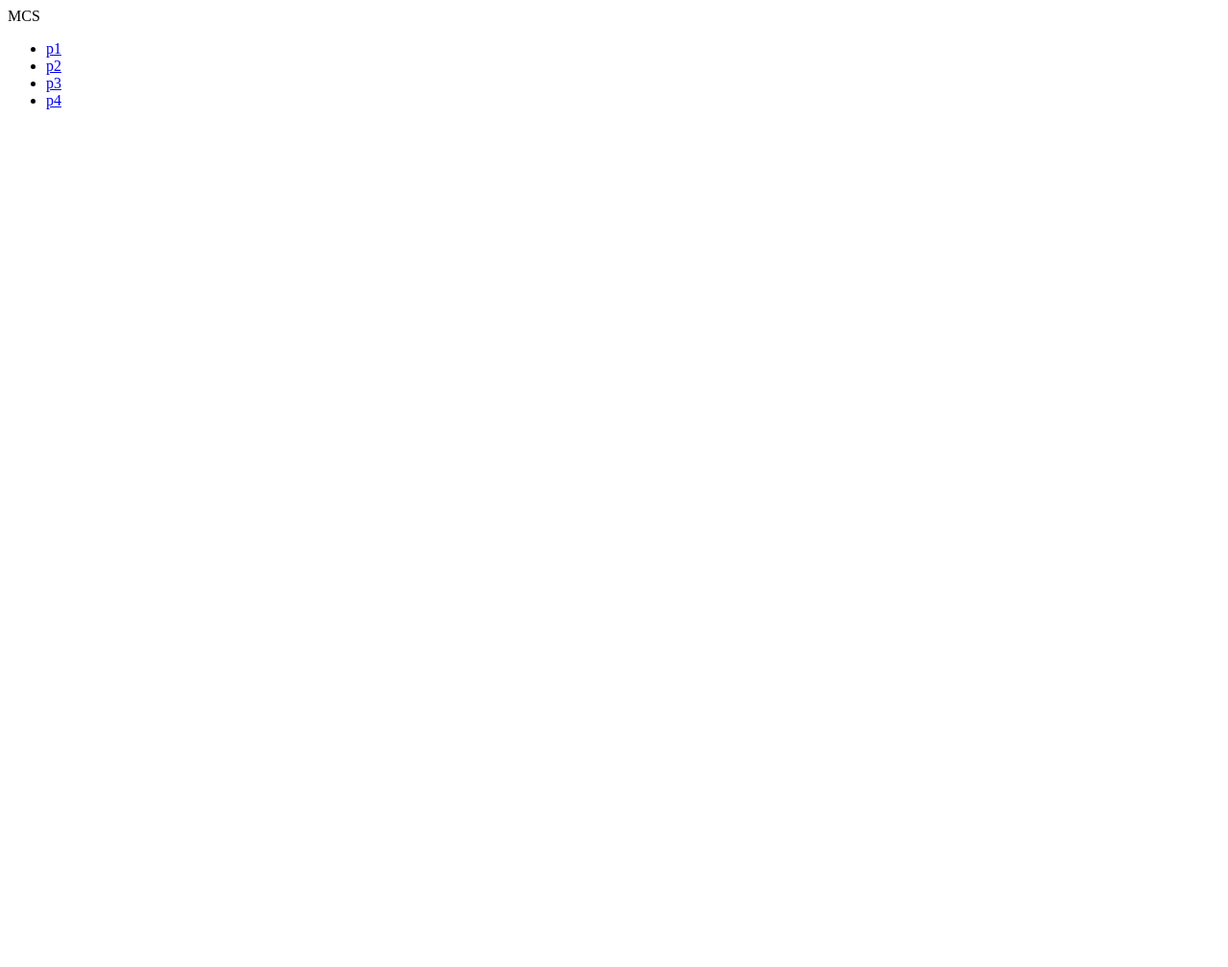
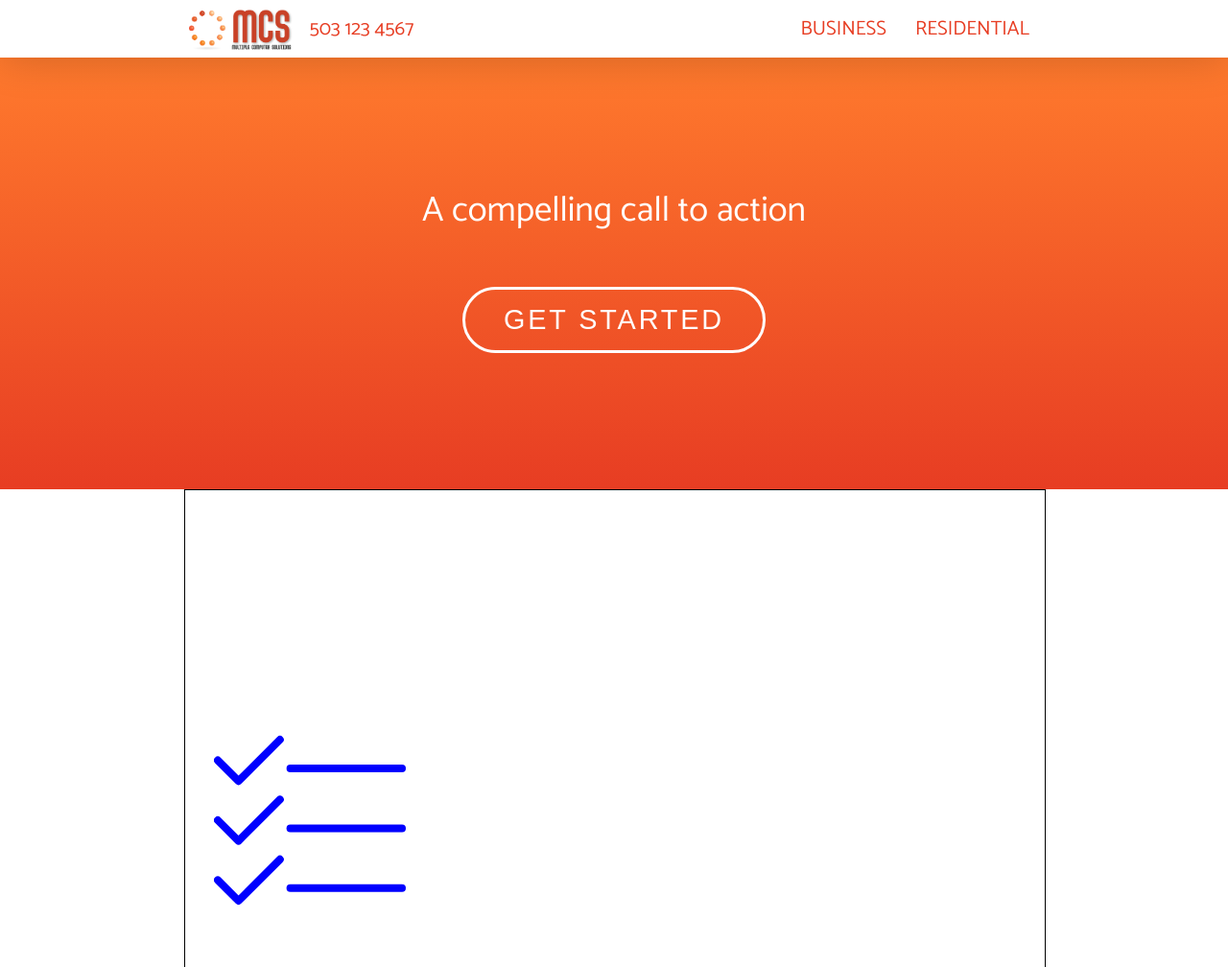
Before and after one commit to chasewdavis/mcsmetro, a website: page src/index.html in a window 1280 px wide. Shown: the top 1008 px of the page at 96% size. Before the commit the page ends 800 px from the top, so only its background shows below. Drawn offline with Linux system fonts and the light colour scheme.

Commit message:
clean setup, getting to work

```diff
--- a/server/server.js
+++ b/server/server.js
@@ -1,5 +1,5 @@
 const express = require('express');
-// const path = require('path');
+const path = require('path');
 
 const app = express();
 
--- /dev/null
+++ b/src/css/reset.css
@@ -0,0 +1,55 @@
+/* http://meyerweb.com/eric/tools/css/reset/
+   v2.0 | 20110126
+   License: none (public domain)
+*/
+html, body, div, span, applet, object, iframe,
+h1, h2, h3, h4, h5, h6, p, blockquote, pre,
+a, abbr, acronym, address, big, cite, code,
+del, dfn, em, img, ins, kbd, q, s, samp,
+small, strike, strong, sub, sup, tt, var,
+b, u, i, center,
+dl, dt, dd, ol, ul, li,
+fieldset, form, label, legend,
+table, caption, tbody, tfoot, thead, tr, th, td,
+article, aside, canvas, details, embed,
+figure, figcaption, footer, header, hgroup,
+menu, nav, output, ruby, section, summary,
+time, mark, audio, video {
+  margin: 0;
+  padding: 0;
+  border: 0;
+  font-size: 100%;
+  font: inherit;
+  font-family: 'Catamaran';
+  vertical-align: baseline; }
+
+/* HTML5 display-role reset for older browsers */
+article, aside, details, figcaption, figure,
+footer, header, hgroup, menu, nav, section {
+  display: block; }
+
+button {
+  cursor: pointer;
+}
+
+svg text{
+  display: none;
+}
+
+body {
+  line-height: 1; }
+
+ol, ul {
+  list-style: none; }
+
+blockquote, q {
+  quotes: none; }
+
+blockquote:before, blockquote:after,
+q:before, q:after {
+  content: '';
+  content: none; }
+
+table {
+  border-collapse: collapse;
+  border-spacing: 0; }
--- /dev/null
+++ b/src/index.css
@@ -0,0 +1,3 @@
+@import url("https://fonts.googleapis.com/css?family=Catamaran");
+@import url("css/reset.css");
+@import url("css/home.css");
--- a/src/index.html
+++ b/src/index.html
@@ -5,6 +5,7 @@
     <meta name="viewport" content="width=device-width, initial-scale=1.0">
     <meta http-equiv="X-UA-Compatible" content="ie=edge">
     <title>Multiple Computer Solutions - Business Computer &amp; IT Consulting Services</title>
+    <link rel="stylesheet" href="./index.css">
 </head>
 <!-- Goals for project: -->
 <!-- Webpage should score 100% on Google's Page Speed insights -->
@@ -14,13 +15,38 @@
 <!-- Low bounce rates -->
 <body>
     <div class='nav'>
-        MCS
-        <ul>
-            <li><a href="/p1.html">p1</a></li>
-            <li><a href="/p2.html">p2</a></li>
-            <li><a href="/p3.html">p3</a></li>
-            <li><a href="/p4.html">p4</a></li>
-        </ul>
+        <div class="contain">
+            <img src="./images/png/logo.png" alt="Multiple Computer Solutions Logo">
+            <h2>503 123 4567</h2>
+            <ul>
+                <li><a href="/templates/p1.html">BUSINESS</a></li>
+                <li><a href="/templates/p2.html">RESIDENTIAL</a></li>
+            </ul>
+        </div>
     </div>
+
+    <div class='landing'>
+        <div class="container">
+            <h1>A compelling call to action</h1>
+            <button>GET STARTED</button>
+        </div>
+    </div>
+
+    <div class="solutions">
+        <div class="container">
+
+            <div class="box">
+                <svg>
+                    <!-- <use xlink:href="./images/svg/check_list.svg"></use> -->
+                    <use xlink:href="images/svg/check_list.svg"></use>
+                </svg>
+            </div>
+
+            <div class="box"><img src="./images/svg/check_list.svg" alt=""></div>
+            <div class="box"><img src="./images/svg/check_list.svg" alt=""></div>
+            <div class="box"><img src="./images/svg/check_list.svg" alt=""></div>
+        </div>
+    </div>
+
 </body>
 </html>
--- /dev/null
+++ b/src/scss/general.scss
@@ -0,0 +1,4 @@
+
+body {
+    font-family: 'Catamaran';
+}
--- /dev/null
+++ b/src/scss/home.scss
@@ -0,0 +1,91 @@
+@import './../utilities/variables.scss';
+
+.nav{
+    position: fixed;
+    height: $navHeight;
+    font-size: 1.3em;
+    width: 100vw;
+    top: 0;
+    color: $color_dark;
+    background-color: white;
+    box-shadow: 0 0 45px rgba(0,0,0,.2);
+    .contain{
+        width: 70%;
+        margin-left: 15%;
+        display: flex;
+        align-items: center;
+        justify-content: center;
+        img {
+            height: $navHeight - 10px;
+        }
+        h1, h2, ul li{
+            padding: 0 15px;
+            height: $navHeight;
+            display: flex;
+            align-items: center;
+        }
+        ul{
+            margin-left: auto;
+            list-style: none;
+            display: flex;
+            li{
+                font-size: 1em;
+                // padding: 15px 10px;
+                a{
+                    text-decoration: none;
+                    color:inherit;
+                    &:visited{
+                        color:inherit;
+                    }
+                }
+            }
+        }
+    }
+}
+
+.landing{
+    margin-top: $navHeight;
+    height: 450px;
+    background: linear-gradient(0deg, $color_dark, $color_light);
+    display: flex;
+    flex-direction: column;
+    justify-content: space-around;
+    align-items: center;
+    color: white;
+    .container{
+        display: flex;
+        flex-direction: column;
+        justify-content: space-around;
+        align-items: center;
+        height: 50%;
+        h1{
+            font-size: 2.3em;
+        }
+
+        button {
+            font-size: 1.8em;
+            padding: 15px 40px;
+            background: rgba(0,0,0,0);
+            // box-shadow: ;
+            border: 3px solid white;
+            font-weight: 300;
+            letter-spacing: .1em;
+            color:inherit;
+            border-radius: 100px;
+        }
+    }
+}
+
+.solutions {
+    .container{
+        width: 70%;
+        margin-left: 15%;
+        border: 1px solid black;
+        .box{
+            padding: 30px;
+            img {
+                width: 200px;
+            }
+        }
+    }
+}
--- /dev/null
+++ b/src/utilities/variables.scss
@@ -0,0 +1,3 @@
+$navHeight: 60px;
+$color_light: rgb(255, 122, 45);
+$color_dark: rgb(231, 61, 35);
```
Also changed, not shown: package.json (+6 -1 lines), src/css/home.css (added), src/images/png/logo.png (added), src/images/svg/check_list.svg (added), src/images/svg/lock_file.svg (added), src/templates/p1.html (renamed from src/p1.html), src/templates/p2.html (renamed from src/p2.html), src/templates/p3.html (renamed from src/p3.html), src/templates/p4.html (renamed from src/p4.html), 1 other file.
